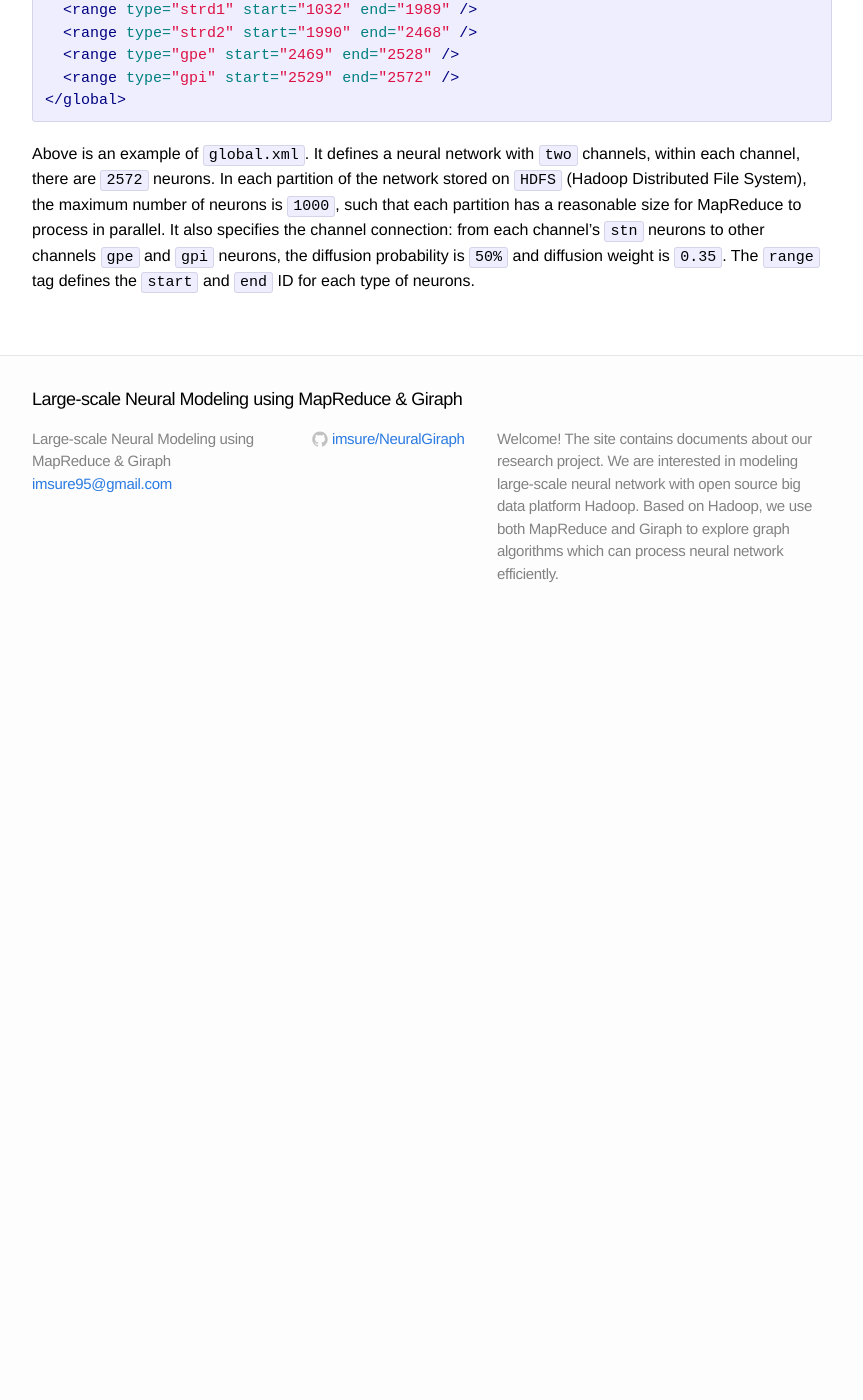
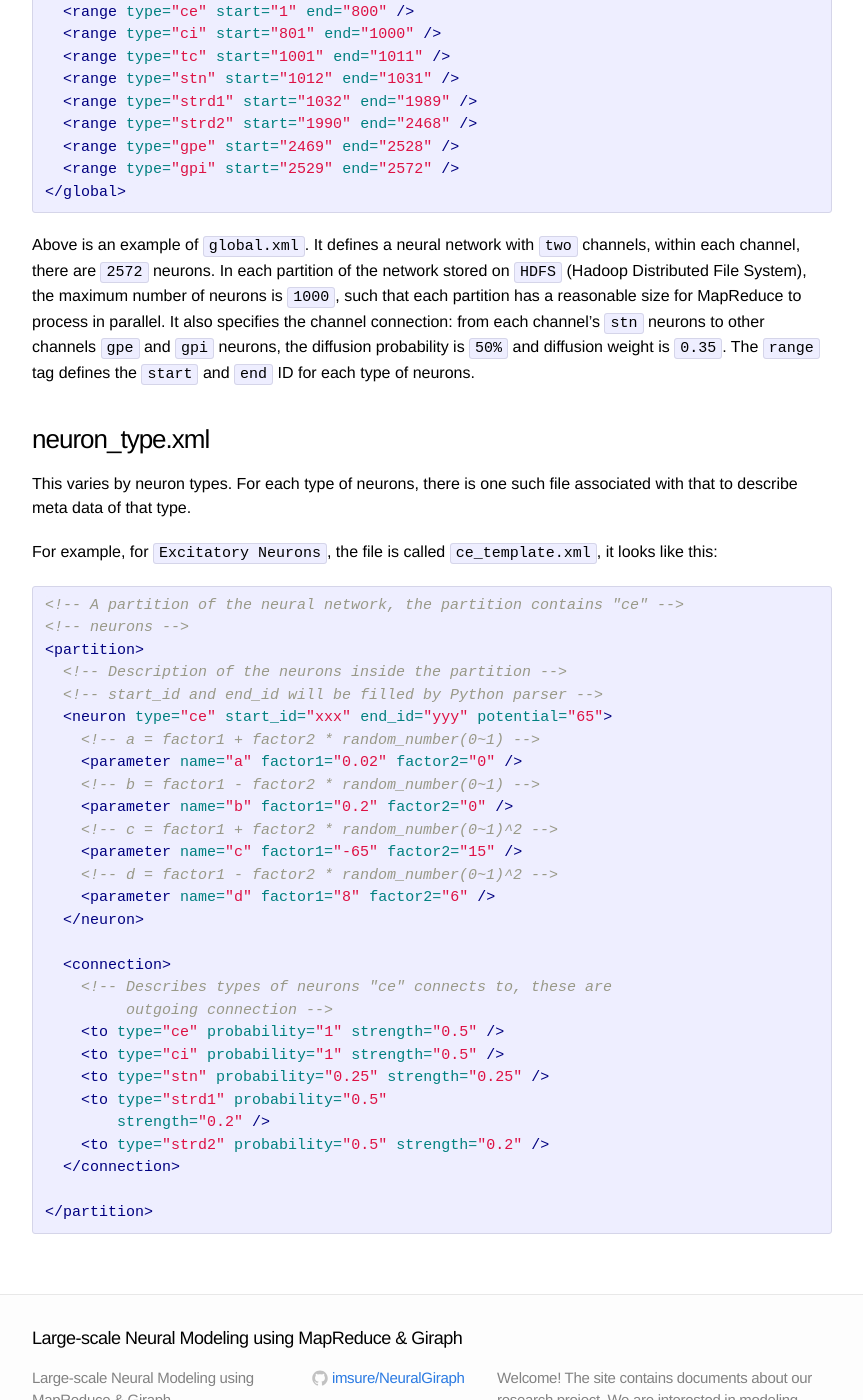
Before and after one commit to imsure/NeuralGiraph, a Jekyll site: the page built from _posts/2014-07-08-generate-neural-network.markdown, in a window 1280 px wide and 1400 px high, scrolled down 1317 px. Shown: the whole window, without its empty margins (208-1071 px from the left). Built offline with Jekyll 4.4.1, drawn with Linux system fonts in a browser that asks for light colours; before the commit the page ends 1947 px from its top, so only the background shows below that; some of the changed text lies outside the part shown.

Commit message:
add xml code

```diff
--- a/_posts/2014-07-08-generate-neural-network.markdown
+++ b/_posts/2014-07-08-generate-neural-network.markdown
@@ -21,7 +21,10 @@ Basically, there are two types of templates, one is `global.xml` which
 is used to describe the meta data associated with the neural network,
 such as `total number of neurons in one channel`, `number of
 channels`, `connections between channels` and `range partitioning by
-neuron types`, etc.
+neuron types`, etc. The other one is `neuron_type.xml` which is
+defined for each type of neurons.
+
+### global.xml
 
 {% highlight xml %}
 <!-- total number of neurons, number of channels, maximum number of -->
@@ -54,3 +57,42 @@ parallel. It also specifies the channel connection: from each
 channel's `stn` neurons to other channels `gpe` and `gpi` neurons, the
 diffusion probability is `50%` and diffusion weight is `0.35`. The
 `range` tag defines the `start` and `end` ID for each type of neurons.
+
+### neuron_type.xml
+
+This varies by neuron types. For each type of neurons, there is one
+such file associated with that to describe meta data of that type.
+
+For example, for `Excitatory Neurons`, the file is called
+`ce_template.xml`, it looks like this:
+
+{% highlight xml %}
+<!-- A partition of the neural network, the partition contains "ce" -->
+<!-- neurons -->
+<partition>
+  <!-- Description of the neurons inside the partition -->
+  <!-- start_id and end_id will be filled by Python parser -->
+  <neuron type="ce" start_id="xxx" end_id="yyy" potential="65">
+    <!-- a = factor1 + factor2 * random_number(0~1) -->
+    <parameter name="a" factor1="0.02" factor2="0" />
+    <!-- b = factor1 - factor2 * random_number(0~1) -->
+    <parameter name="b" factor1="0.2" factor2="0" />
+    <!-- c = factor1 + factor2 * random_number(0~1)^2 -->
+    <parameter name="c" factor1="-65" factor2="15" />
+    <!-- d = factor1 - factor2 * random_number(0~1)^2 -->
+    <parameter name="d" factor1="8" factor2="6" />
+  </neuron>
+
+  <connection>
+    <!-- Describes types of neurons "ce" connects to, these are
+	 outgoing connection -->
+    <to type="ce" probability="1" strength="0.5" />
+    <to type="ci" probability="1" strength="0.5" />
+    <to type="stn" probability="0.25" strength="0.25" />
+    <to type="strd1" probability="0.5"
+	strength="0.2" />
+    <to type="strd2" probability="0.5" strength="0.2" />
+  </connection>
+
+</partition>
+{% endhighlight %}
```
